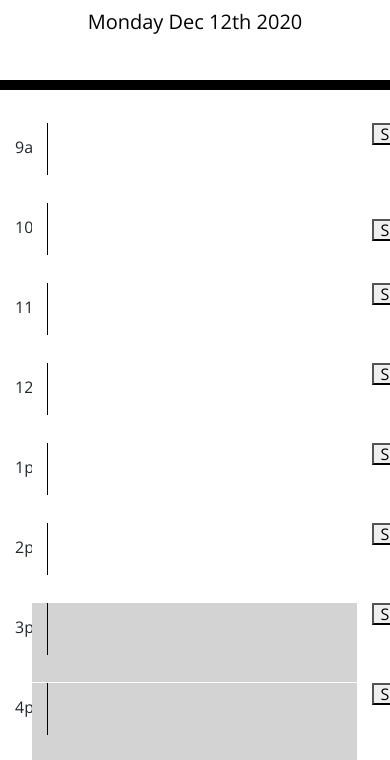
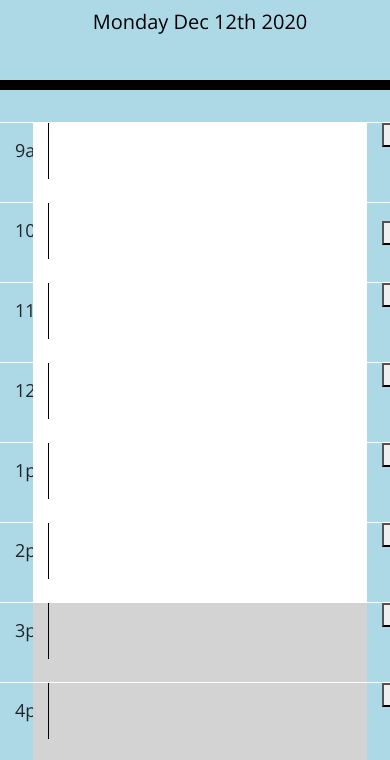
Before and after one commit to Chib1co/Schedule_Your_Day, a plain HTML site: page index.html in a window 390 px wide. Shown: the part 257-1017 px from the top of the page. Drawn offline with nearby package versions, Linux system fonts and the light colour scheme.

Commit message:
media query

```diff
--- a/style.css
+++ b/style.css
@@ -69,3 +69,12 @@ body {
     font-size: 20px;
     transition: all .3s ease-in-out;
   }
+
+
+  @media only screen and (max-width: 600px) {
+    body {
+      background-color: lightblue;
+      width: 400px;
+      font-size: 18px;
+    }
+  }
```
